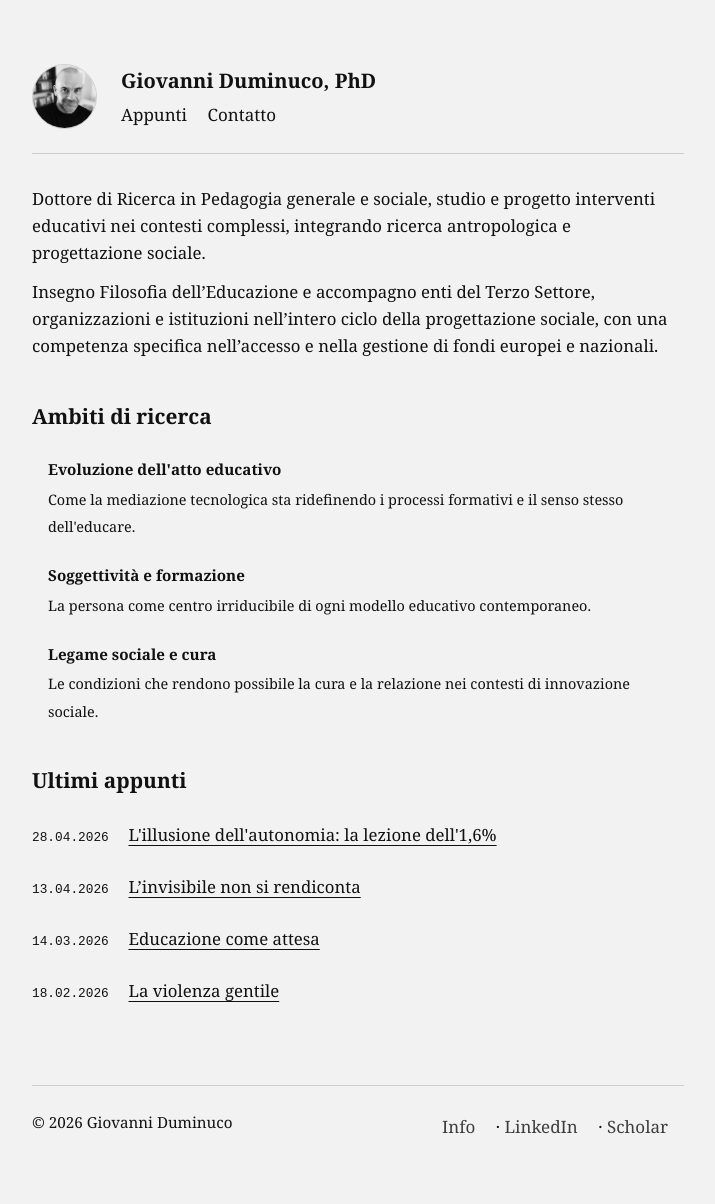
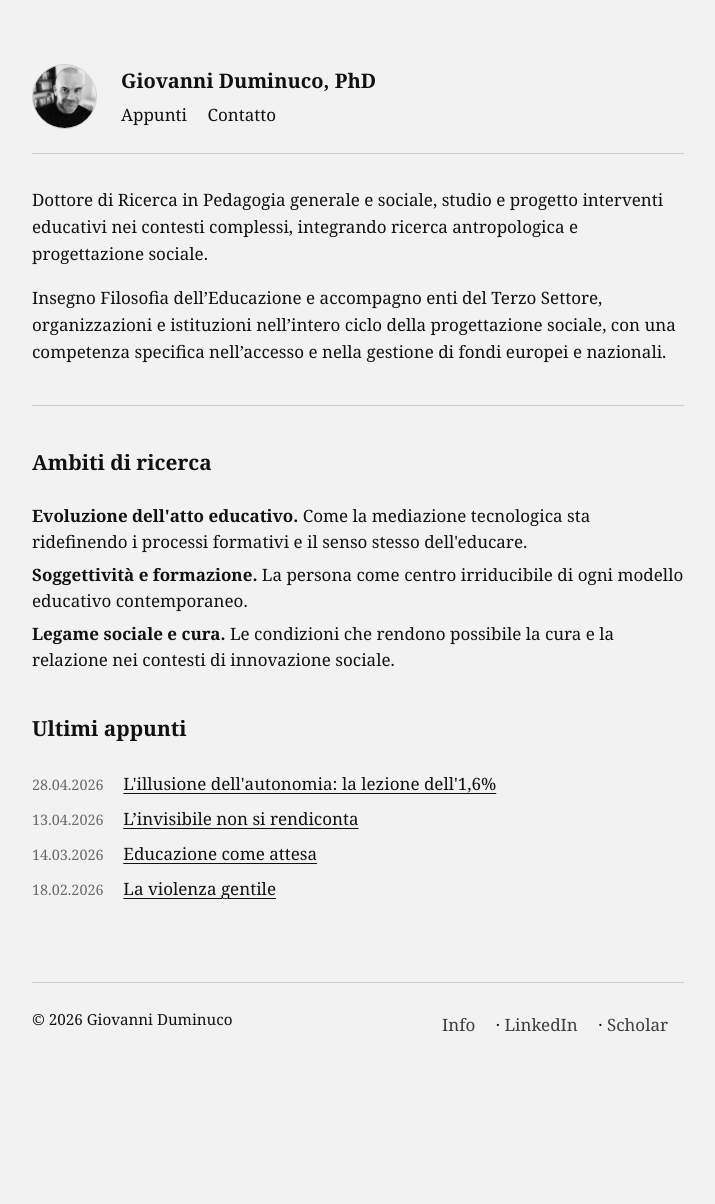
Before and after one commit to dumgio/dumgio.github.io, a Jekyll site: the page built from index.html, in a window 1280 px wide. Shown: the whole page, without its empty margins (282-997 px from the left). Built offline with Jekyll 4.4.1, drawn with Linux system fonts in a browser that asks for light colours; some web fonts are replaced; after the commit the page ends 1102 px from its top, so only the background shows below that.

Commit message:
Update index.html

```diff
--- a/index.html
+++ b/index.html
@@ -4,100 +4,50 @@ title: Giovanni Duminuco, PhD
 ---
 
 <section>
-    <p class="text-block bio">
+    <p style="margin-bottom: 1rem;">
         Dottore di Ricerca in Pedagogia generale e sociale, studio e progetto interventi educativi nei contesti complessi, integrando ricerca antropologica e progettazione sociale.
     </p>
-    <p class="text-block bio">
+    <p>
         Insegno Filosofia dell’Educazione e accompagno enti del Terzo Settore, organizzazioni e istituzioni nell’intero ciclo della progettazione sociale, con una competenza specifica nell’accesso e nella gestione di fondi europei e nazionali.
     </p>
 </section>
 
+<hr>
+
 <section id="ricerca">
     <h2>Ambiti di ricerca</h2>
-    <div class="list-grid">
-        <div class="item">
-            <strong>Evoluzione dell'atto educativo</strong>
-            <span>Come la mediazione tecnologica sta ridefinendo i processi formativi e il senso stesso dell'educare.</span>
-        </div>
-        <div class="item">
-            <strong>Soggettività e formazione</strong>
-            <span>La persona come centro irriducibile di ogni modello educativo contemporaneo.</span>
-        </div>
-        <div class="item">
-            <strong>Legame sociale e cura</strong>
-            <span>Le condizioni che rendono possibile la cura e la relazione nei contesti di innovazione sociale.</span>
-        </div>
+
+    <div class="ambito-item">
+        <span class="ambito-titolo">Evoluzione dell'atto educativo.</span>
+        <span class="ambito-descrizione">Come la mediazione tecnologica sta ridefinendo i processi formativi e il senso stesso dell'educare.</span>
+    </div>
+
+    <div class="ambito-item">
+        <span class="ambito-titolo">Soggettività e formazione.</span>
+        <span class="ambito-descrizione">La persona come centro irriducibile di ogni modello educativo contemporaneo.</span>
+    </div>
+
+    <div class="ambito-item">
+        <span class="ambito-titolo">Legame sociale e cura.</span>
+        <span class="ambito-descrizione">Le condizioni che rendono possibile la cura e la relazione nei contesti di innovazione sociale.</span>
     </div>
 </section>
 
 <section id="blog">
     <h2>Ultimi appunti</h2>
+
     <div class="post-list">
         {% for post in site.posts limit:5 %}
-        <a href="{{ post.url }}" class="post-item" style="text-decoration: none; display: block; margin-bottom: 1.5rem;">
-            <span class="post-date" style="font-size: 0.8rem; color: var(--accent); margin-right: 12px; font-family: monospace;">
+        <div style="margin-bottom: 0.5rem;">
+            <span style="opacity: 0.6; font-size: 0.9rem; margin-right: 1rem;">
                 {{ post.date | date: "%d.%m.%Y" }}
             </span>
-            <span class="post-link-title">
+            <a href="{{ post.url }}" style="font-weight: 500;">
                 {{ post.title }}
-            </span>
-        </a>
+            </a>
+        </div>
         {% else %}
-        <p class="text-block" style="color: var(--accent);">In attesa del primo appunto.</p>
+        <p style="opacity: 0.6;">In attesa del primo appunto.</p>
         {% endfor %}
     </div>
 </section>
-
-<style>
-    /* 1. Bio compatta */
-    .bio {
-        font-size: 1.05rem;
-        line-height: 1.6;
-        margin-bottom: 0.8rem !important;
-    }
-
-    /* 2. Ripristino Griglia e Animazione Ambiti di Ricerca */
-    .list-grid {
-        display: grid;
-        gap: 1.5rem; /* Spazio tra i blocchi */
-    }
-
-    .item {
-        padding-left: 1rem;
-        border-left: 2px solid var(--border);
-        transition: all 0.3s ease; /* Qui c'è l'animazione */
-    }
-
-    .item:hover {
-        border-left-color: var(--accent);
-        padding-left: 1.2rem; /* Leggero movimento al passaggio del mouse */
-    }
-
-    .item strong {
-        display: block;
-        font-size: 0.95rem;
-        color: var(--fg);
-        margin-bottom: 0.2rem;
-    }
-
-    .item span {
-        font-size: 0.9rem;
-        color: var(--accent);
-    }
-
-    /* 3. Stile Appunti */
-    .post-link-title {
-        font-weight: 500;
-        color: var(--fg);
-        font-size: 1.05rem;
-        text-decoration: underline;
-        text-decoration-color: var(--border);
-        text-underline-offset: 4px;
-        transition: all 0.2s ease;
-    }
-
-    .post-item:hover .post-link-title {
-        text-decoration-color: var(--accent);
-        color: var(--accent);
-    }
-</style>
```
